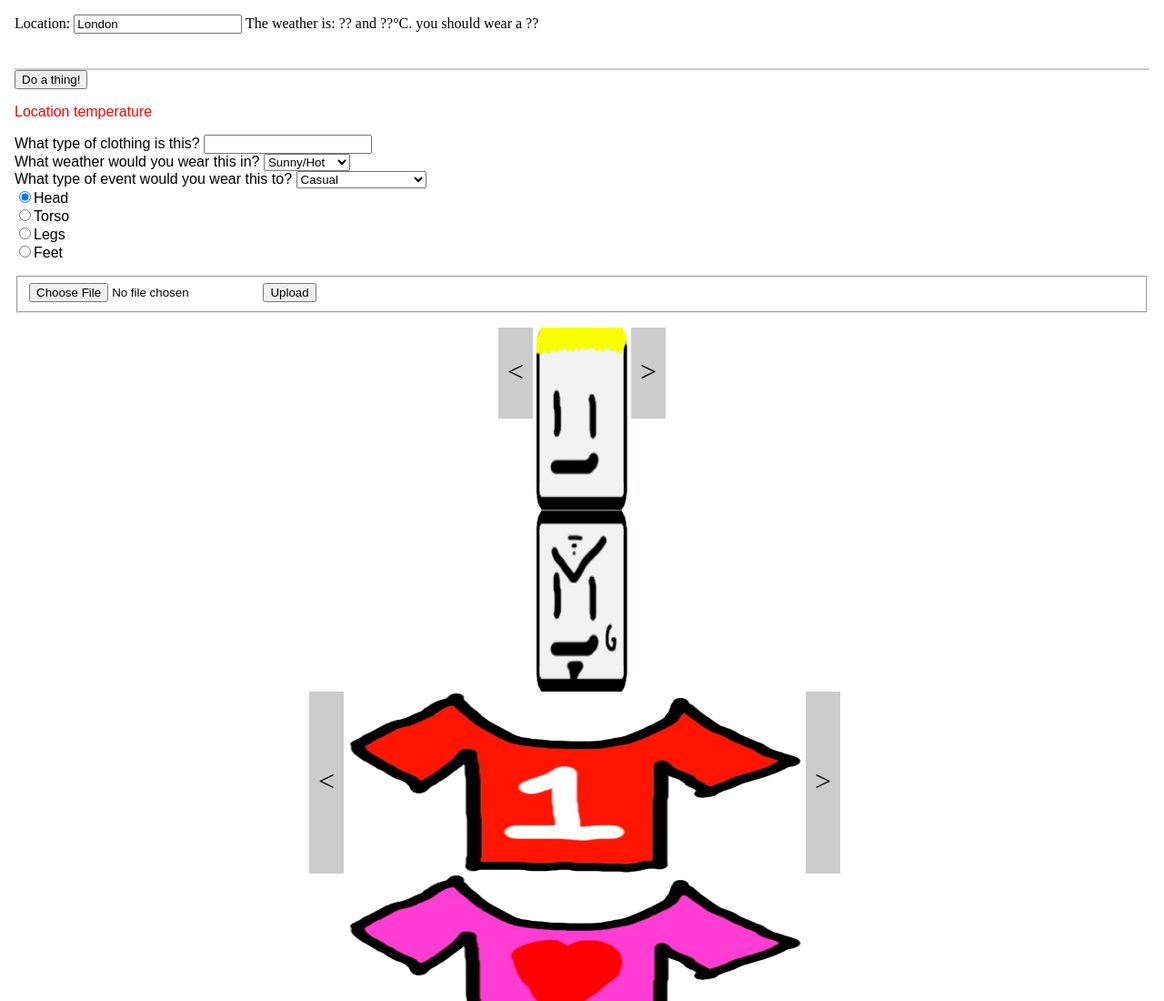
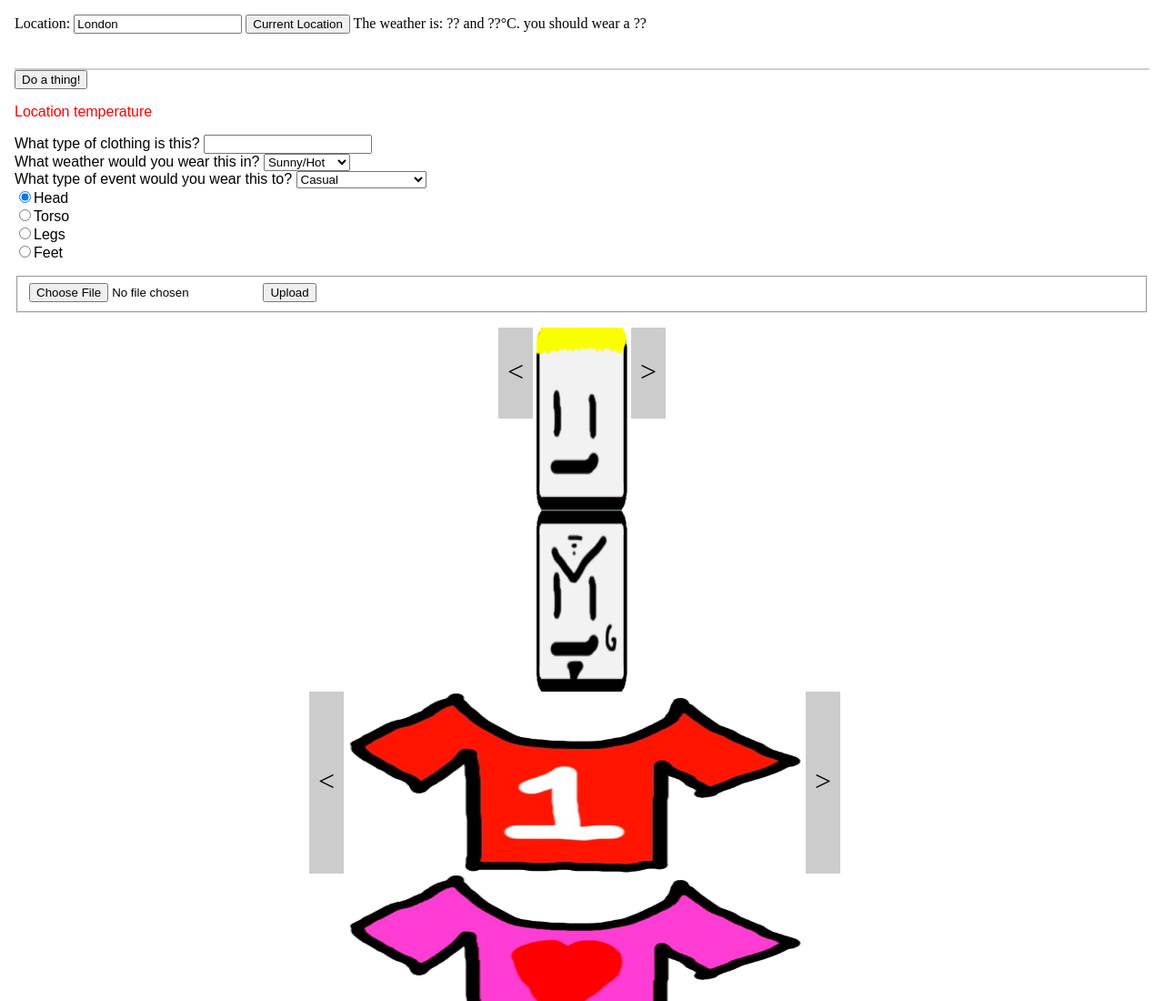
Before and after one commit to HelpDressMe/helpdressme.github.io, a plain HTML site: page index.html in a window 1280 px wide. Shown: the top 1100 px of the page at 91% size. Drawn offline with nearby package versions, Linux system fonts and the light colour scheme; a script that the page names is missing.

Commit message:
Current Location Button

```diff
--- a/index.html
+++ b/index.html
@@ -11,6 +11,7 @@
   <div class='main'>
 	Location:
 <input type="text" name="location" value="London" maxlength="100" id="location_input" />
+<button onclick="currentLocation()">Current Location</button>
 </form>
 
     The weather is: <span class='weather-text'>??</span> and <span class='weather-temp'>??</span>&#176;C.
```
